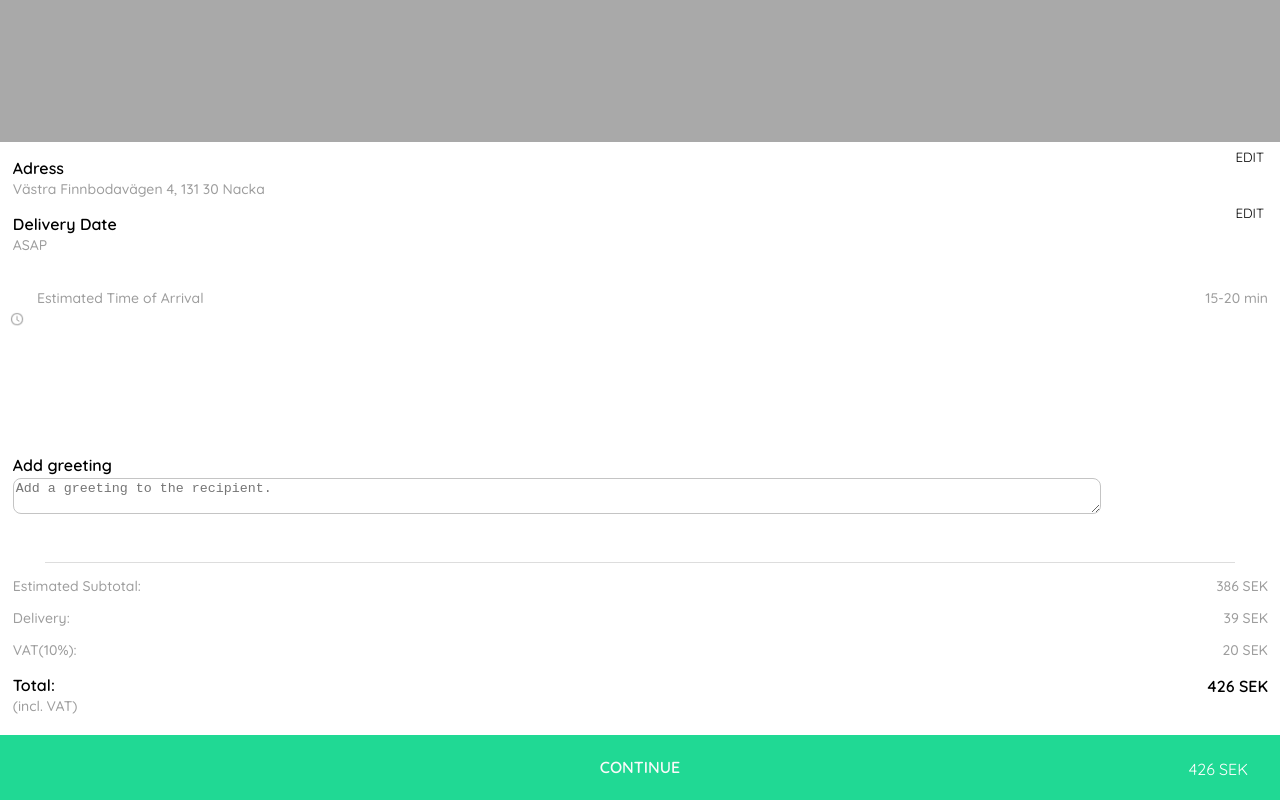
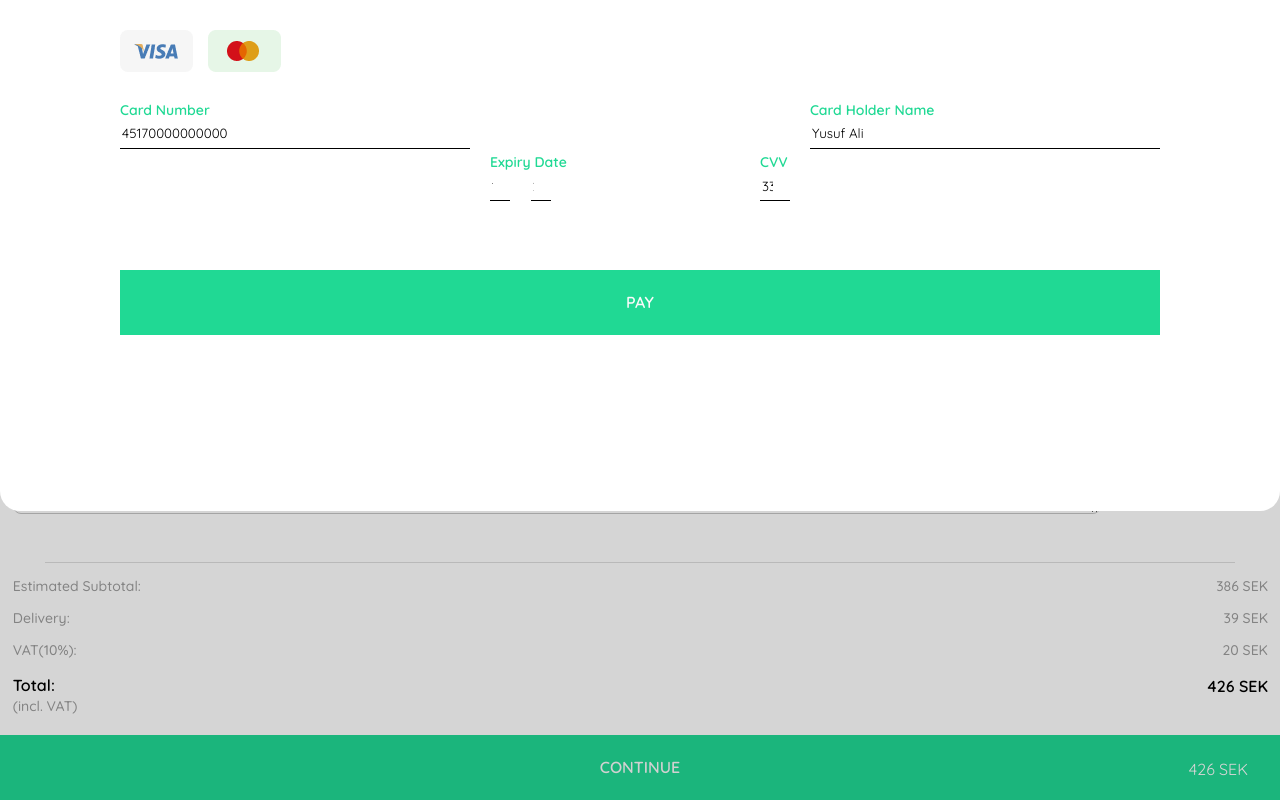
Before and after one commit to csobr/osoup, a Next.js app: page /order in a window 1280 px wide. Both pictures are taken after a click on the button "CONTINUE". Shown: the part 348-1148 px from the top of the page. Built offline with nearby package versions, Linux system fonts and the light colour scheme.

Commit message:
Popup payment

```diff
--- a/pages/order.tsx
+++ b/pages/order.tsx
@@ -1,10 +1,15 @@
+import React from 'react';
 import Head from 'next/head';
 import styles from '../styles/Order.module.css';
+import PaymentView from './payment';
 
 export default function Order() {
+  const [popup, setPopup] = React.useState(false);
+  const handleClick = () => setPopup(!popup);
   return (
     <div className={styles.main}>
-      {' '}
+      {popup && <PaymentView />}
+
       <Head>
         <title>Order</title>
       </Head>
@@ -182,7 +187,7 @@ export default function Order() {
           }}>
           426 SEK
         </p>
-        <button>Continue </button>
+        <button onClick={handleClick}>Continue </button>
       </div>
     </div>
   );
--- a/pages/payment.tsx
+++ b/pages/payment.tsx
@@ -1,12 +1,12 @@
 import React from 'react';
+import Link from 'next/link';
 import styles from '../styles/Order.module.css';
-import PaymentSuccess from './components/paymentsuccess';
 
 export default function PaymentView() {
   const [popup, setpopup] = React.useState();
 
   return (
-    <div className={styles.container}>
+    <div className={styles.containerPopup}>
       <div className={styles.popup}>
         <section className={styles.content}>
           <h2 style={{ paddingLeft: '1rem', marginTop: 30 }}>Payment</h2>
@@ -92,7 +92,9 @@ export default function PaymentView() {
                 className={styles.input}
               />
             </label>
-            <button onChange={PaymentSuccess}>Pay</button>
+            <Link href='./components/paymentsuccess'>
+              <button>Pay</button>
+            </Link>
           </form>
         </section>
       </div>
--- a/styles/Order.module.css
+++ b/styles/Order.module.css
@@ -2,14 +2,20 @@
   flex: 1;
   display: flex;
   flex-direction: column;
+  z-index: 0;
+  position: relative;
 }
-.container {
-  min-height: 100vh;
+.containerPopup {
+  min-height: 100%;
+  width: 100vw;
   display: flex;
   align-items: center;
   justify-content: center;
   background-color: rgba(0, 0, 0, 0.164);
+  position: absolute;
+  z-index: 1;
 }
+
 .orderItems {
   display: flex;
   flex-direction: row;
@@ -136,6 +142,7 @@
 .content {
   display: flex;
   flex-direction: column;
+  position: absolute;
 }
 .cards button {
   background-color: transparent;
```
